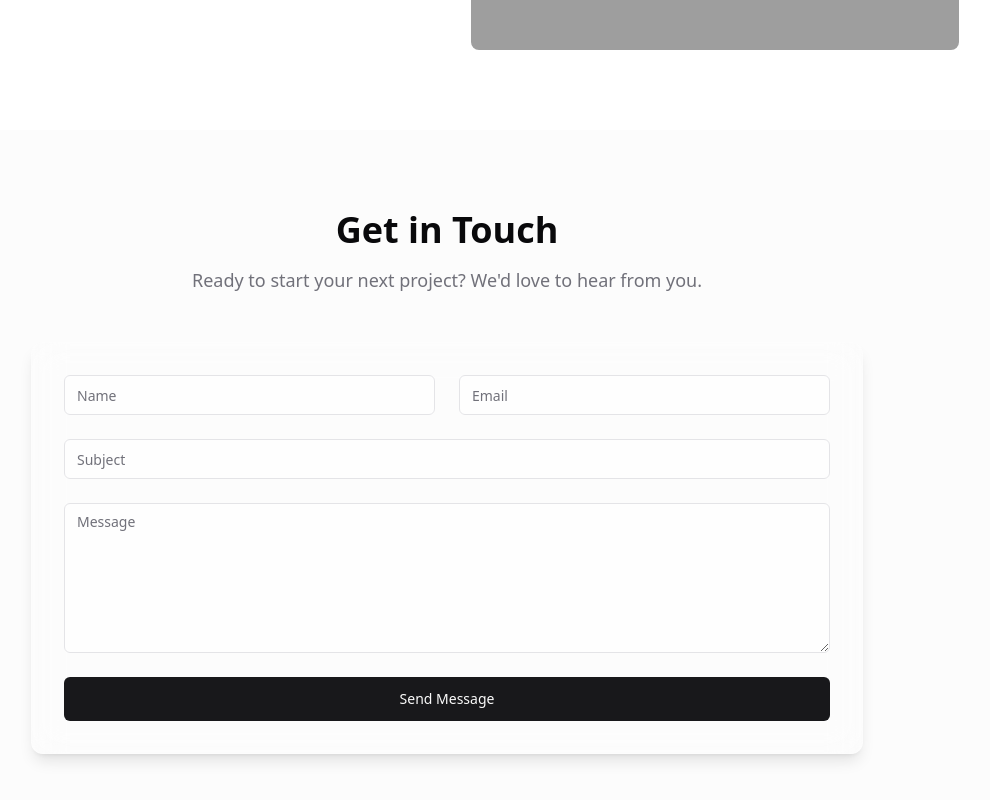
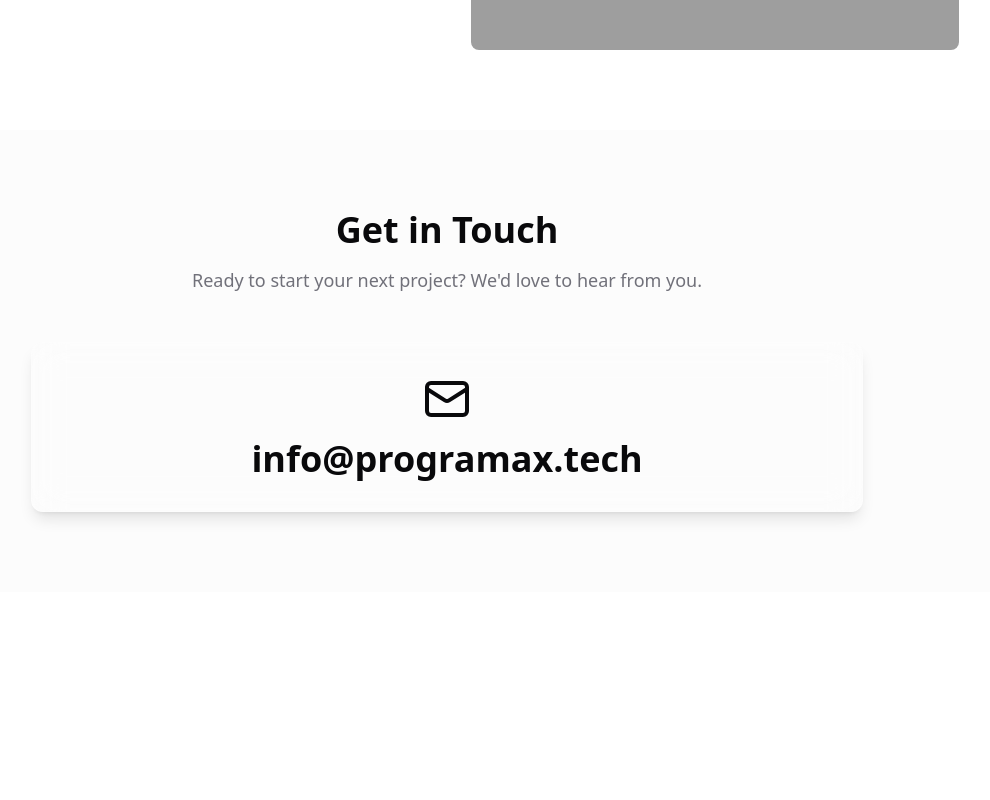
Before and after one commit to horacioh/programax-website, a React (Vite) app: page / in a window 1280 px wide. Shown: the part 1822-2622 px from the top of the page, without its empty margins (193-1183 px from the left). After the commit the page ends 2414 px from the top, so only its background shows below. Built offline with nearby package versions, Linux system fonts and the light colour scheme; grey boxes are pictures that could not be loaded.

Commit message:
Update Contact Section
Remove contact form and add email address.

```diff
--- a/src/components/ContactSection.tsx
+++ b/src/components/ContactSection.tsx
@@ -1,7 +1,5 @@
 
-import { Button } from '@/components/ui/button';
-import { Input } from '@/components/ui/input';
-import { Textarea } from '@/components/ui/textarea';
+import { Mail } from 'lucide-react';
 
 const ContactSection = () => {
   return (
@@ -14,17 +12,15 @@ const ContactSection = () => {
           </p>
         </div>
         <div className="glass rounded-xl p-8">
-          <form className="space-y-6">
-            <div className="grid md:grid-cols-2 gap-6">
-              <Input placeholder="Name" className="bg-white/50" />
-              <Input placeholder="Email" type="email" className="bg-white/50" />
-            </div>
-            <Input placeholder="Subject" className="bg-white/50" />
-            <Textarea placeholder="Message" className="bg-white/50 min-h-[150px]" />
-            <Button size="lg" className="w-full hover-scale">
-              Send Message
-            </Button>
-          </form>
+          <div className="flex flex-col items-center justify-center space-y-4">
+            <Mail className="w-12 h-12" />
+            <a
+              href="mailto:info@programax.tech"
+              className="text-2xl md:text-3xl lg:text-4xl font-bold hover:text-primary transition-colors hover-scale inline-block"
+            >
+              info@programax.tech
+            </a>
+          </div>
         </div>
       </div>
     </section>
```
